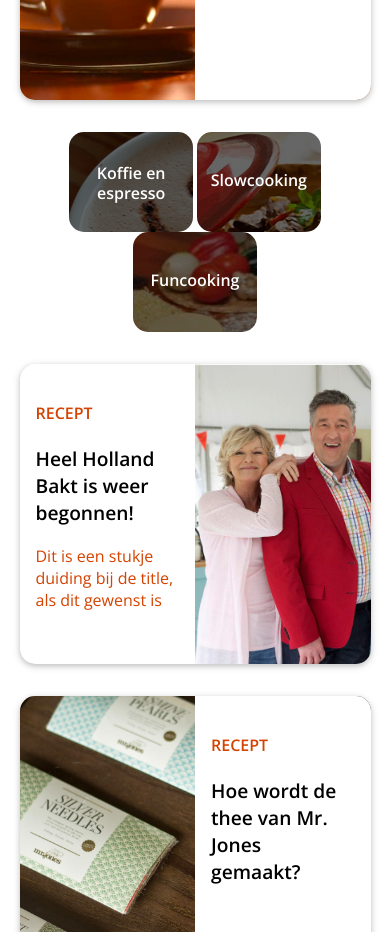
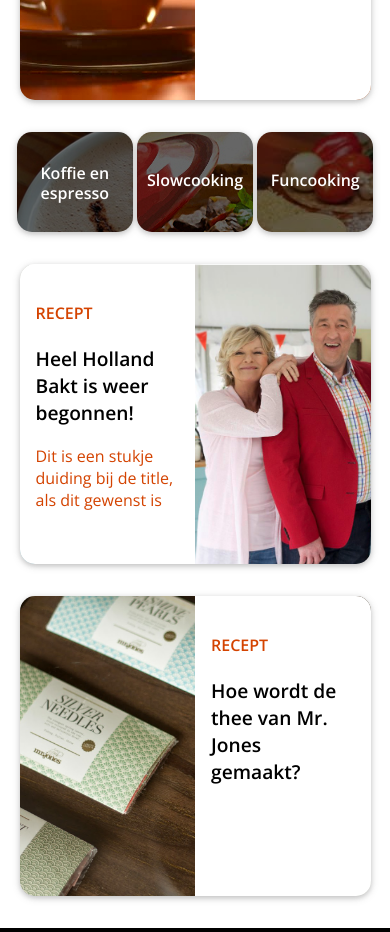
Before and after one commit to gvop/wpk-responsive-website, a plain HTML site: page index.html in a window 390 px wide. Shown: the part 860-1792 px from the top of the page. Drawn offline with nearby package versions, Linux system fonts and the light colour scheme.

Commit message:
Fixing quick links responsive isseus

```diff
--- a/css/style.css
+++ b/css/style.css
@@ -95,7 +95,6 @@ nav > div {
   border-radius: 15px;
   height: 300px;
   overflow: hidden;
-  box-shadow: 0 2px 5px 0 rgba(0,0,0,0.16),0 2px 10px 0 rgba(0,0,0,0.12);
 }
 
 
@@ -197,7 +196,7 @@ nav > div {
 .quick-links div {
   vertical-align: top;
   display: inline-block;
-  width: 33%;
+  width: 31%;
   background: black;
   border-radius: 15px;
   height: 100px;
@@ -324,6 +323,12 @@ footer {
   text-transform: uppercase;
 }
 
+/* Shadow */
+.card,
+.quick-links div {
+  box-shadow: 0 2px 5px 0 rgba(0,0,0,0.16),0 2px 10px 0 rgba(0,0,0,0.12);
+}
+
 
 
 /* =====@Media===== */
@@ -415,3 +420,9 @@ footer {
     font-size: 16px;
   }
 }
+
+@media screen and (min-width: 1020px) {
+  .quick-links div {
+    width: 33%;
+  }
+}
```
Also changed, not shown: index.html (+1 -1 lines).
